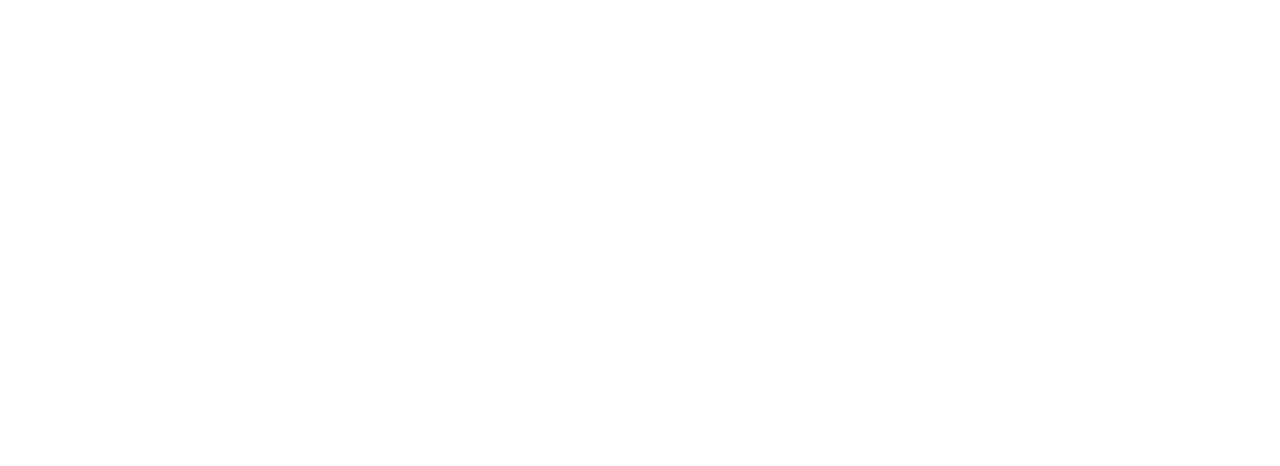
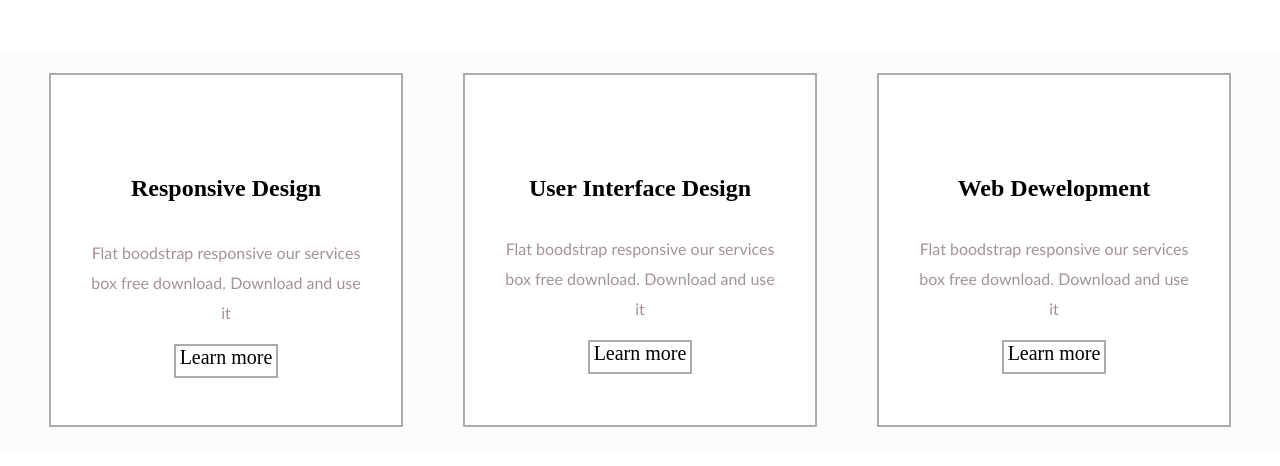
Before and after one commit to CubyckRubyk/Lesson2, a plain HTML site: page homework2/index1.html in a window 1280 px wide. Drawn offline with Linux system fonts and the light colour scheme.

Commit message:
Homework2.part1

```diff
--- a/homework2/index1.html
+++ b/homework2/index1.html
@@ -1,10 +1,61 @@
-<!DOCTYPE html>
+<!doctype html>
 <html lang="en">
 <head>
     <meta charset="UTF-8">
+    <meta name="viewport"
+          content="width=device-width, user-scalable=no, initial-scale=1.0, maximum-scale=1.0, minimum-scale=1.0">
+    <meta http-equiv="X-UA-Compatible" content="ie=edge">
+
+    <link rel="stylesheet" href="main1.css">
     <title>Title</title>
 </head>
 <body>
 
+
+<div class="box">
+
+    <div class="card">
+       <h2 class="header">
+       Responsive Design </h2>
+
+        <p class="txt">
+            Flat boodstrap responsive our services box free download. Download and use it
+        </p>
+        <div class="button">
+            Learn more
+        </div>
+
+        </div>
+    <div class="card">
+        <h1 class="header">
+            User Interface Design </h1>
+
+        <p class="txt">
+            Flat boodstrap responsive our services box free download. Download and use it
+        </p>
+        <div class="button">
+            Learn more
+        </div>
+
+    </div>
+    <div class="card">
+        <h1 class="header">
+            Web Dewelopment </h1>
+
+        <p class="txt">
+            Flat boodstrap responsive our services box free download. Download and use it
+        </p>
+        <div class="button">
+            Learn more
+        </div>
+
+    </div>
+
+
+
+    </div>
+
+
+
 </body>
 </html>
--- a/homework2/main1.css
+++ b/homework2/main1.css
@@ -0,0 +1,56 @@
+body {
+    margin: 0;
+}
+
+
+
+.box {
+    height: 400px;
+    background: #fcfcfc;
+    margin-top: 50px;
+
+    display: flex;
+    justify-content: center;
+    align-items: center;
+}
+
+.card {
+    width: 350px;
+    height: 350px;
+    background: #ffffff;
+    margin-left: 30px;
+    margin-right: 30px;
+    border: double;
+    border: 2px #afa9a9;
+    border-style: solid;
+
+    display: flex;
+    flex-direction: column;
+    align-items: center;
+}
+
+.header {
+    font-size: x-large;
+    margin-top: 100px;
+}
+
+.txt {
+    color: #a29494;
+    font-family: Candara, sans-serif;
+    text-align: center;
+    width: 80%;
+    line-height: 30px;
+}
+
+.button {
+    width: 100px;
+    height: 30px;
+    border: double;
+    border: 2px #afa9a9;
+    border-style: solid;
+    text-align: center;
+    font-size: 20px;
+
+
+
+}
```
